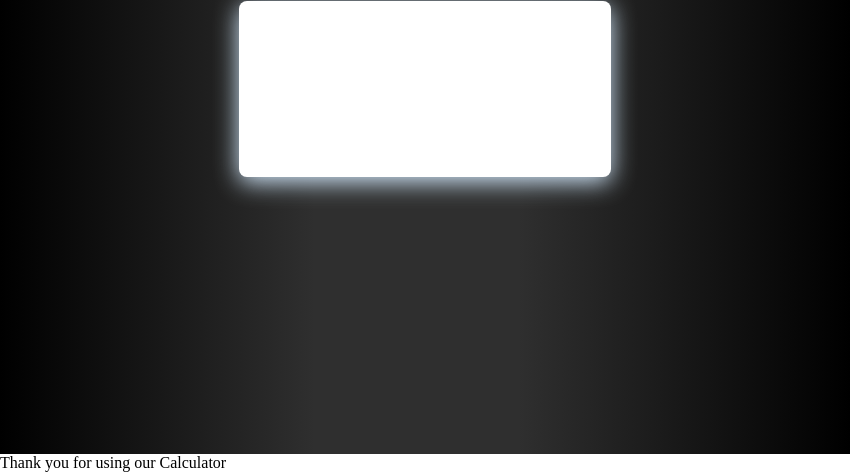
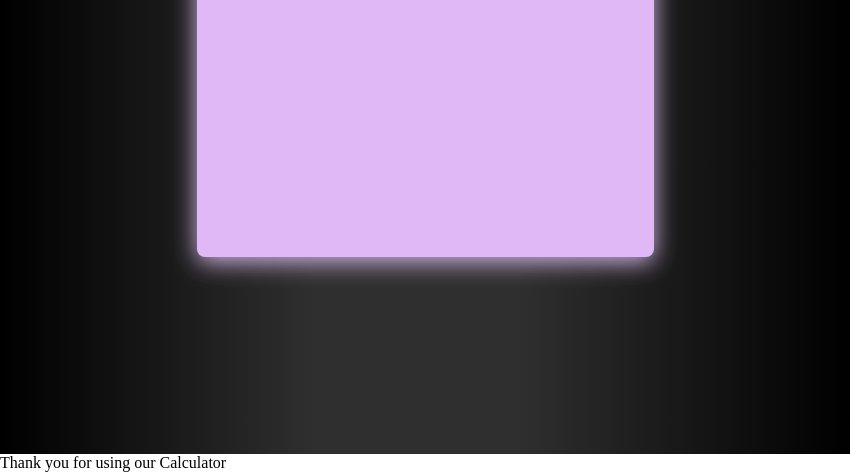
Before and after one commit to Pearle2020/project3-, an Electron app: page ebill.html in a window 850 px wide. Shown: the part 346-818 px from the top of the page. Drawn offline with Linux system fonts and the light colour scheme; no server answers.

Commit message:
adding some styling
adding some styling

```diff
--- a/style.css
+++ b/style.css
@@ -120,14 +120,17 @@ button#submit {
     transform: scale(.95)
 }
 
-#result-table {
+
+    #result-table {
 
     padding: 0.5em 1em;
     border-radius: 0.5em;
-    width: 40vw;
-    min-height: 20vh;
-    background-color: white;
-    box-shadow: 0px 5px 24px #d6ecff;
+
+    width: 50vw;
+    min-height: 40vh;
+    background-color: rgb(224, 184, 246);
+    box-shadow: 0px 5px 24px #d4b7e7;
+
 }
 
 #reset-btn {
```
